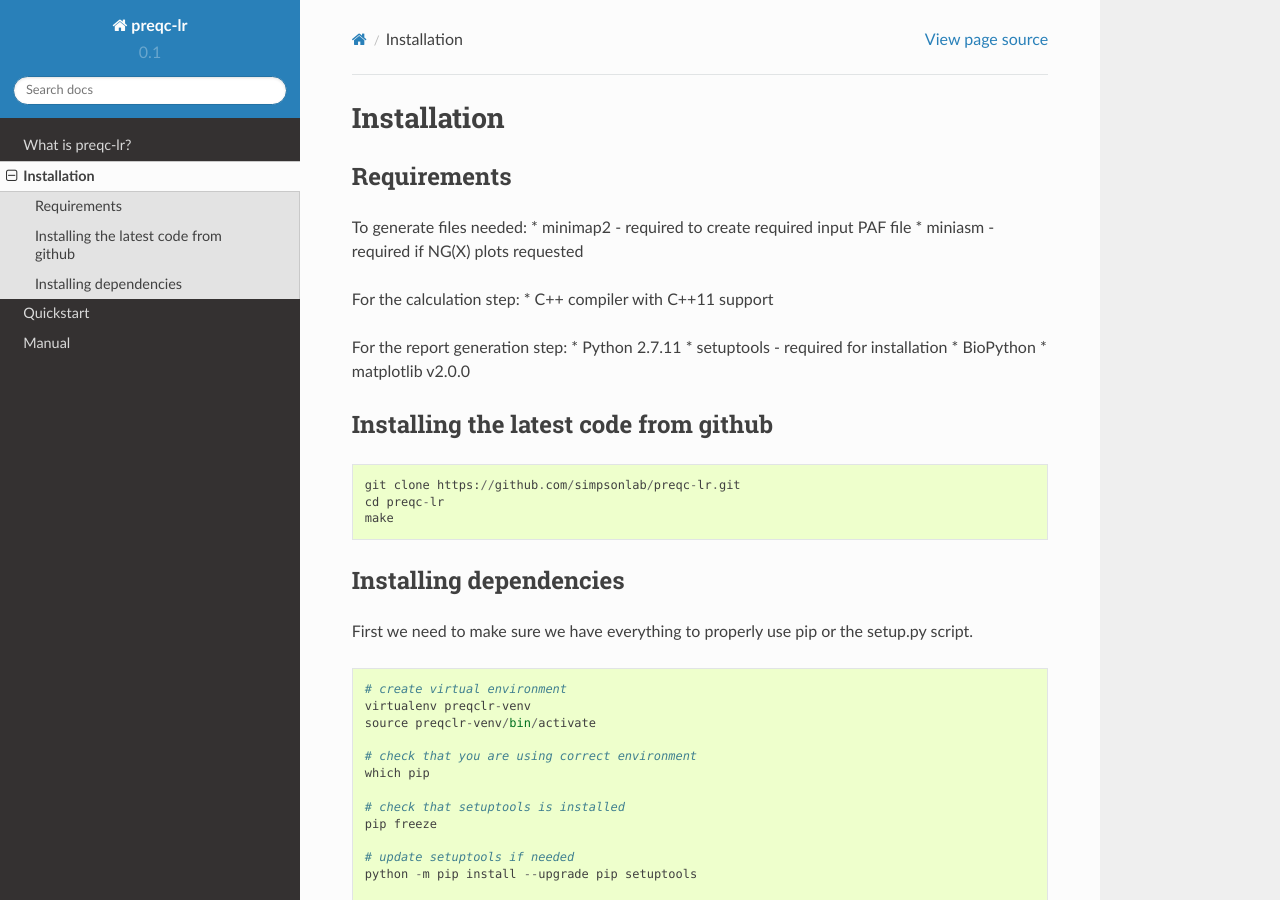
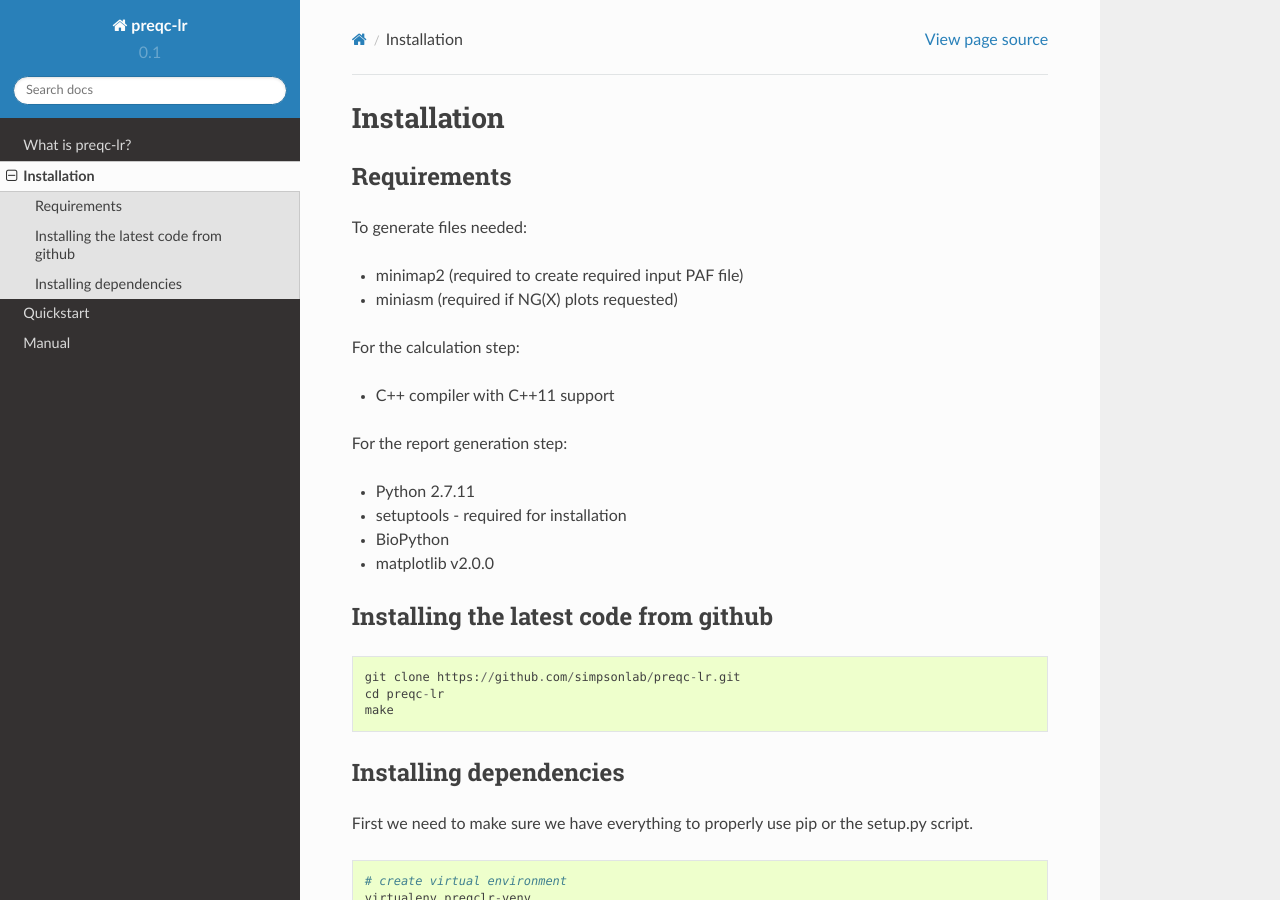
Before and after one commit to simpsonlab/preqclr, a Sphinx documentation site: the page built from docs/source/installation.rst, in a window 1280 px wide and 900 px high. Built offline with Sphinx 7.4.7 and the Read the Docs theme 2.0.0, drawn with Linux system fonts in a browser that asks for light colours.

Commit message:
fix format of requirements section

```diff
--- a/docs/source/installation.rst
+++ b/docs/source/installation.rst
@@ -7,17 +7,20 @@
 -------------
 
 To generate files needed:
-* minimap2 - required to create required input PAF file
-* miniasm - required if NG(X) plots requested
+
+- minimap2 (required to create required input PAF file)
+- miniasm (required if NG(X) plots requested)
 
 For the calculation step:
-* C++ compiler with C++11 support
+
+- C++ compiler with C++11 support
 
 For the report generation step:
-* Python 2.7.11
-* setuptools - required for installation
-* BioPython
-* matplotlib v2.0.0
+
+- Python 2.7.11
+- setuptools - required for installation
+- BioPython
+- matplotlib v2.0.0
 
 Installing the latest code from github
 ----------------------------------------
```
